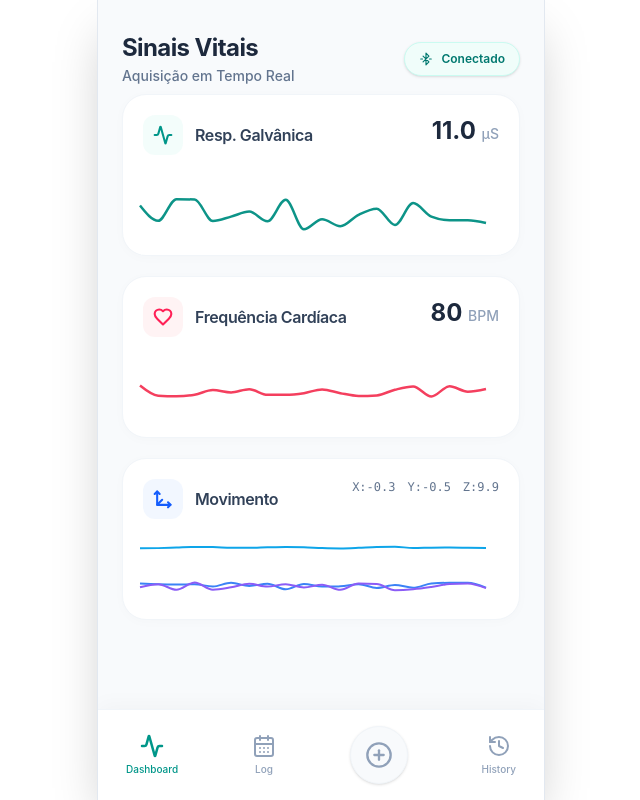
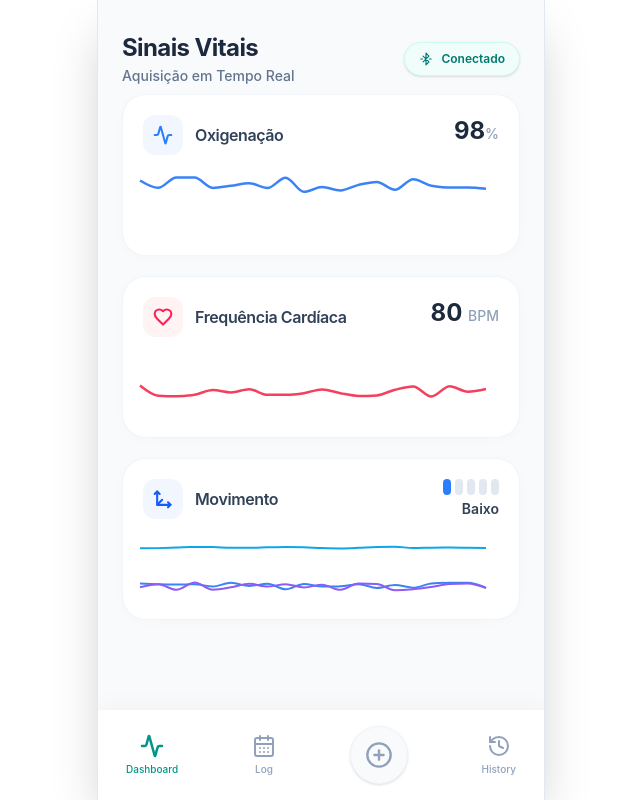
Before and after one commit to guiguitome/pepadata, a React (Vite) app: page / in a window 1280 px wide. Shown: the whole page, without its empty margins (319-959 px from the left). Built offline with nearby package versions, Linux system fonts and the light colour scheme.

Commit message:
Dashboard-Changes

```diff
--- a/src/app/pages/Dashboard.tsx
+++ b/src/app/pages/Dashboard.tsx
@@ -5,7 +5,7 @@ import { LineChart, Line, ResponsiveContainer, YAxis } from 'recharts';
 const generateData = (count: number) => {
   return Array.from({ length: count }).map((_, i) => ({
     time: i,
-    gsr: 10 + Math.random() * 5,
+    spo2: 97 + Math.random() * 3,
     hr: 70 + Math.random() * 15,
     accX: Math.random() * 2 - 1,
     accY: Math.random() * 2 - 1,
@@ -25,7 +25,7 @@ export function Dashboard() {
         const last = next[next.length - 1];
         next.push({
           time: last.time + 1,
-          gsr: 10 + Math.random() * 5,
+          spo2: 97 + Math.random() * 3,
           hr: 70 + Math.random() * 15,
           accX: Math.random() * 2 - 1,
           accY: Math.random() * 2 - 1,
@@ -38,6 +38,10 @@ export function Dashboard() {
   }, [connected]);
 
   const current = data[data.length - 1];
+  const movementLevel = Math.abs(Math.sqrt(current.accX ** 2 + current.accY ** 2 + current.accZ ** 2) - 9.8);
+  const movementBars = movementLevel < 0.3 ? 1 : movementLevel < 1.0 ? 3 : 5;
+
+  const movementStatus = movementLevel < 0.3 ? 'Baixo' : movementLevel < 1.0 ? 'Moderado' : 'Alto';
 
   return (
     <div className="p-6 pb-8 space-y-5 animate-in fade-in duration-500">
@@ -55,24 +59,40 @@ export function Dashboard() {
         </button>
       </header>
 
-      {/* Card de Resposta Galvânica (GSR) */}
+      {/* Card de SpO2 */}
       <div className="bg-white p-5 rounded-[1.5rem] shadow-[0_2px_12px_rgba(0,0,0,0.02)] border border-slate-100">
         <div className="flex justify-between items-start mb-4">
-          <div className="flex items-center gap-3 text-teal-600">
-            <div className="p-2.5 bg-teal-50/80 rounded-xl">
+          <div className="flex items-center gap-3 text-blue-500">
+            <div className="p-2.5 bg-blue-50/80 rounded-xl">
               <Activity size={20} strokeWidth={2.5} />
             </div>
-            <span className="font-semibold tracking-tight text-slate-700">Resp. Galvânica</span>
+            <span className="font-semibold tracking-tight text-slate-700">
+              Oxigenação
+            </span>
           </div>
+
           <div className="text-right">
-            <div className="text-2xl font-bold text-slate-800">{current.gsr.toFixed(1)} <span className="text-sm font-medium text-slate-400">μS</span></div>
+            <div className="text-2xl font-bold text-slate-800">
+              {current.spo2.toFixed(0)}
+              <span className="text-sm font-medium text-slate-400">
+                %
+              </span>
+            </div>
           </div>
         </div>
+
         <div className="h-16 w-full mt-2 -ml-2">
           <ResponsiveContainer width="100%" height="100%">
             <LineChart data={data}>
-              <YAxis domain={['auto', 'auto']} hide />
-              <Line type="monotone" dataKey="gsr" stroke="#0d9488" strokeWidth={2.5} dot={false} isAnimationActive={false} />
+              <YAxis domain={[90, 100]} hide />
+              <Line
+                type="monotone"
+                dataKey="spo2"
+                stroke="#3b82f6"
+                strokeWidth={2.5}
+                dot={false}
+                isAnimationActive={false}
+              />
             </LineChart>
           </ResponsiveContainer>
         </div>
@@ -110,10 +130,23 @@ export function Dashboard() {
             </div>
             <span className="font-semibold tracking-tight text-slate-700">Movimento</span>
           </div>
-          <div className="flex gap-3 text-xs text-slate-500 font-mono font-medium">
-            <span>X:{current.accX.toFixed(1)}</span>
-            <span>Y:{current.accY.toFixed(1)}</span>
-            <span>Z:{current.accZ.toFixed(1)}</span>
+          <div className="text-right">
+            <div className="flex gap-1 justify-end mb-1">
+              {[1, 2, 3, 4, 5].map((bar) => (
+                <div
+                  key={bar}
+                  className={`h-4 w-2 rounded-full ${
+                    bar <= movementBars
+                      ? 'bg-blue-500'
+                      : 'bg-slate-200'
+                  }`}
+                />
+              ))}
+            </div>
+
+            <div className="text-sm font-semibold text-slate-700">
+              {movementStatus}
+            </div>
           </div>
         </div>
         <div className="h-16 w-full mt-2 -ml-2">
```
